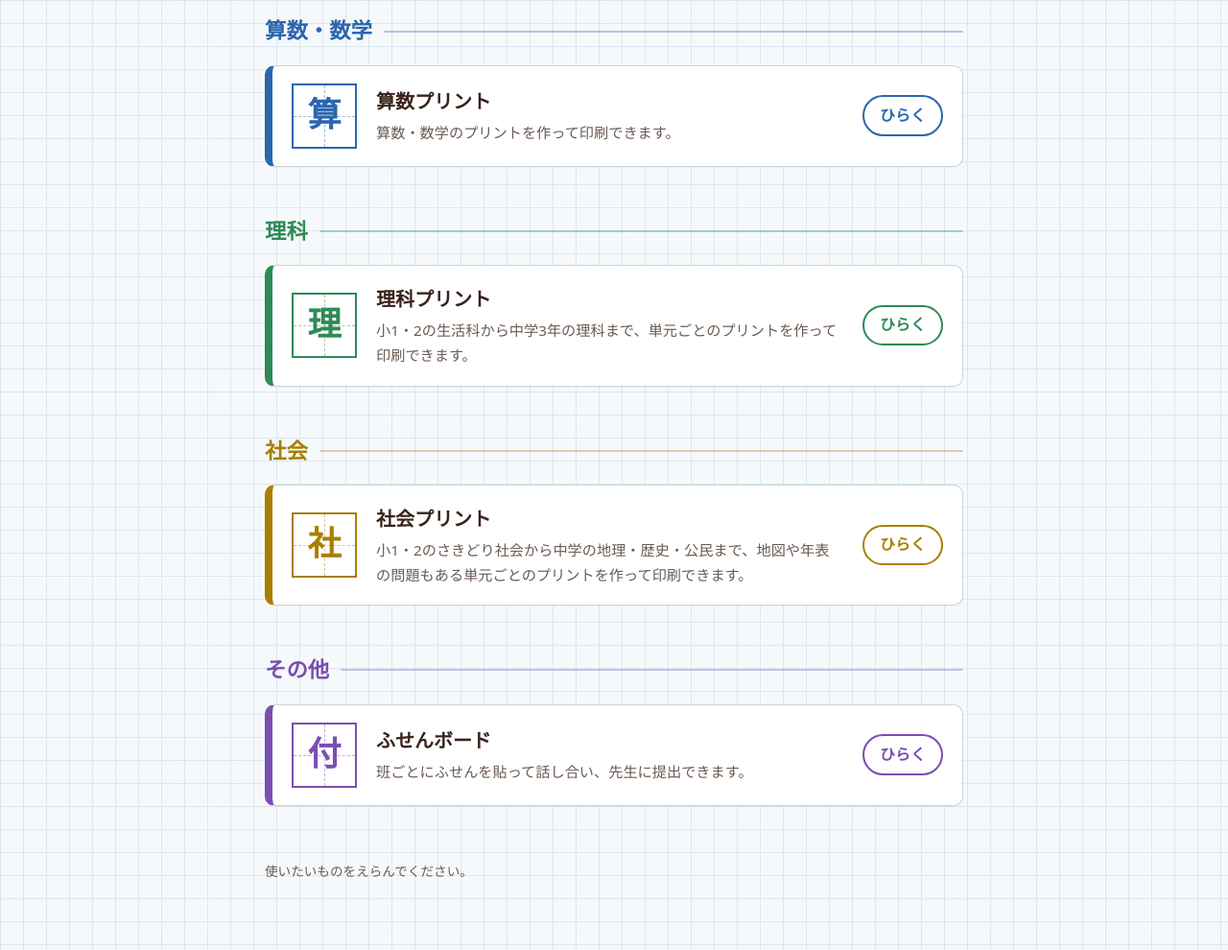
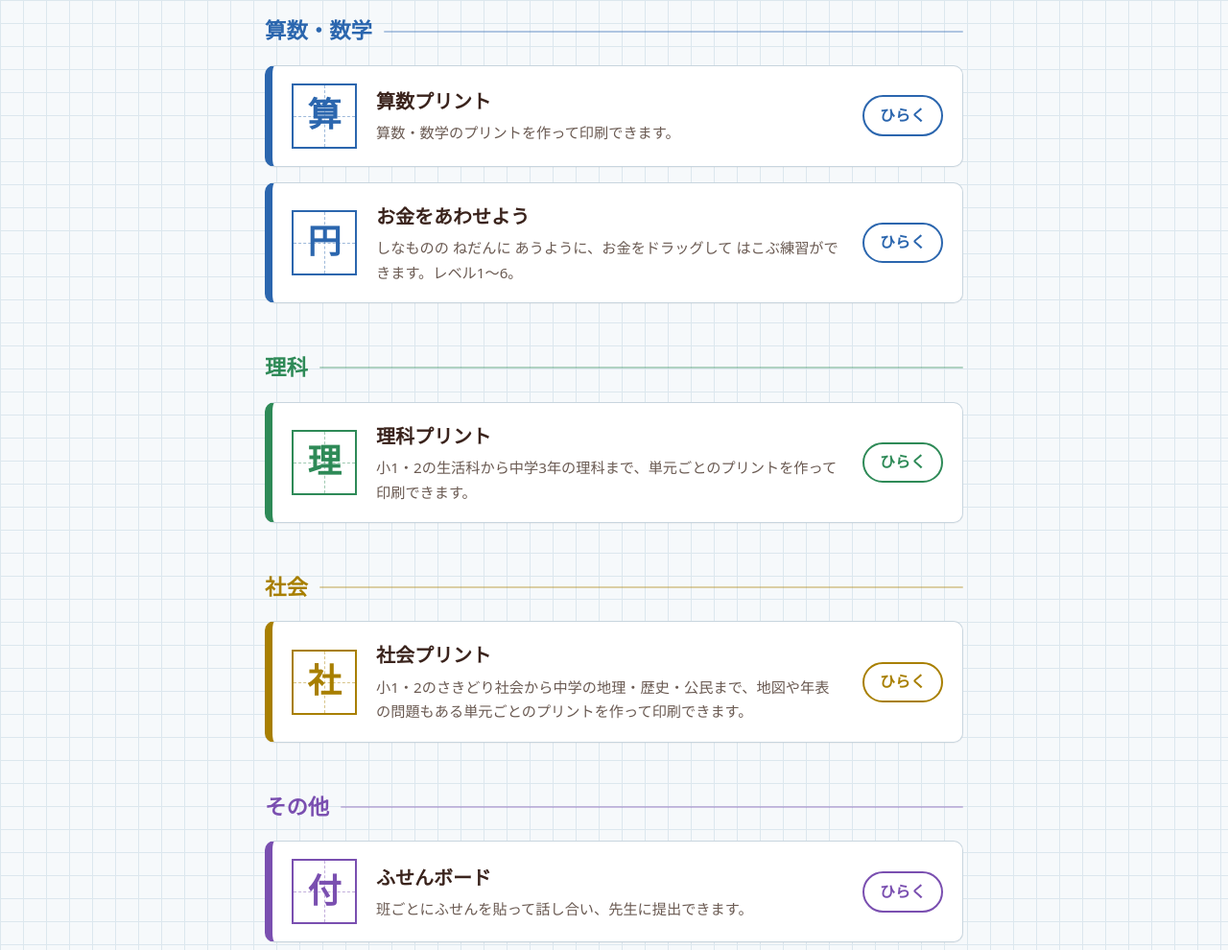
Before and after one commit to iamochiai-collab/megane-print, a plain HTML site: page index.html in a window 1280 px wide. Shown: the part 936-1926 px from the top of the page at 96% size. Drawn offline with Linux system fonts and the light colour scheme; a web font is replaced by a local one.

Commit message:
算数・数学に「お金をあわせよう」を追加
Co-Authored-By: Claude Opus 5.5 <noreply@anthropic.com>
Claude-Session: https://claude.ai/code/session_01BDm6yNJFz3Vfdb3JWhciPn

```diff
--- a/index.html
+++ b/index.html
@@ -396,6 +396,12 @@
           name: "算数プリント",
           desc: "算数・数学のプリントを作って印刷できます。",
           url: "https://iamochiai-collab.github.io/Math-worksheet-generator/"
+        },
+        {
+          ji: "円",
+          name: "お金をあわせよう",
+          desc: "しなものの ねだんに あうように、お金をドラッグして はこぶ練習ができます。レベル1〜6。",
+          url: "https://iamochiai-collab.github.io/Money-match1/"
         }
       ]
     },
```
